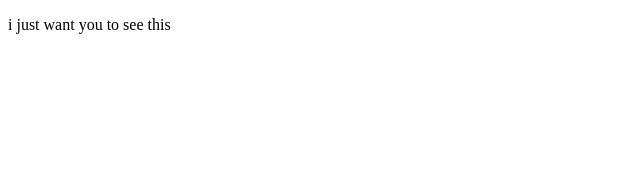
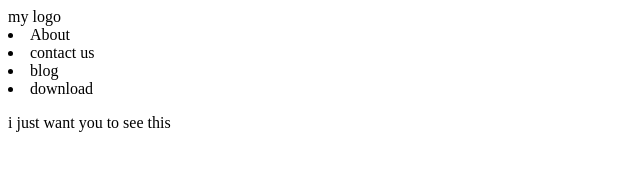
Before and after one commit to emeroid/slh_html_lessons, a plain HTML site: page component/header.html in a window 1280 px wide. Shown: the whole page, without its empty margins (0-640 px from the left). Drawn offline with Linux system fonts and the light colour scheme.

Commit message:
just created the header of the site

```diff
--- a/component/header.html
+++ b/component/header.html
@@ -4,6 +4,15 @@
     <title>practicing git command</title>
     </head>
 <body>
+    <header class>
+        <nav>
+            <div class="logo">my logo</div>
+            <li>About</li>
+            <li>contact us</li>
+            <li>blog</li>
+            <li>download</li>
+        </nav>
+    </header>
     <p>i just want you to see this</p>
 </body>
 </html>
```
